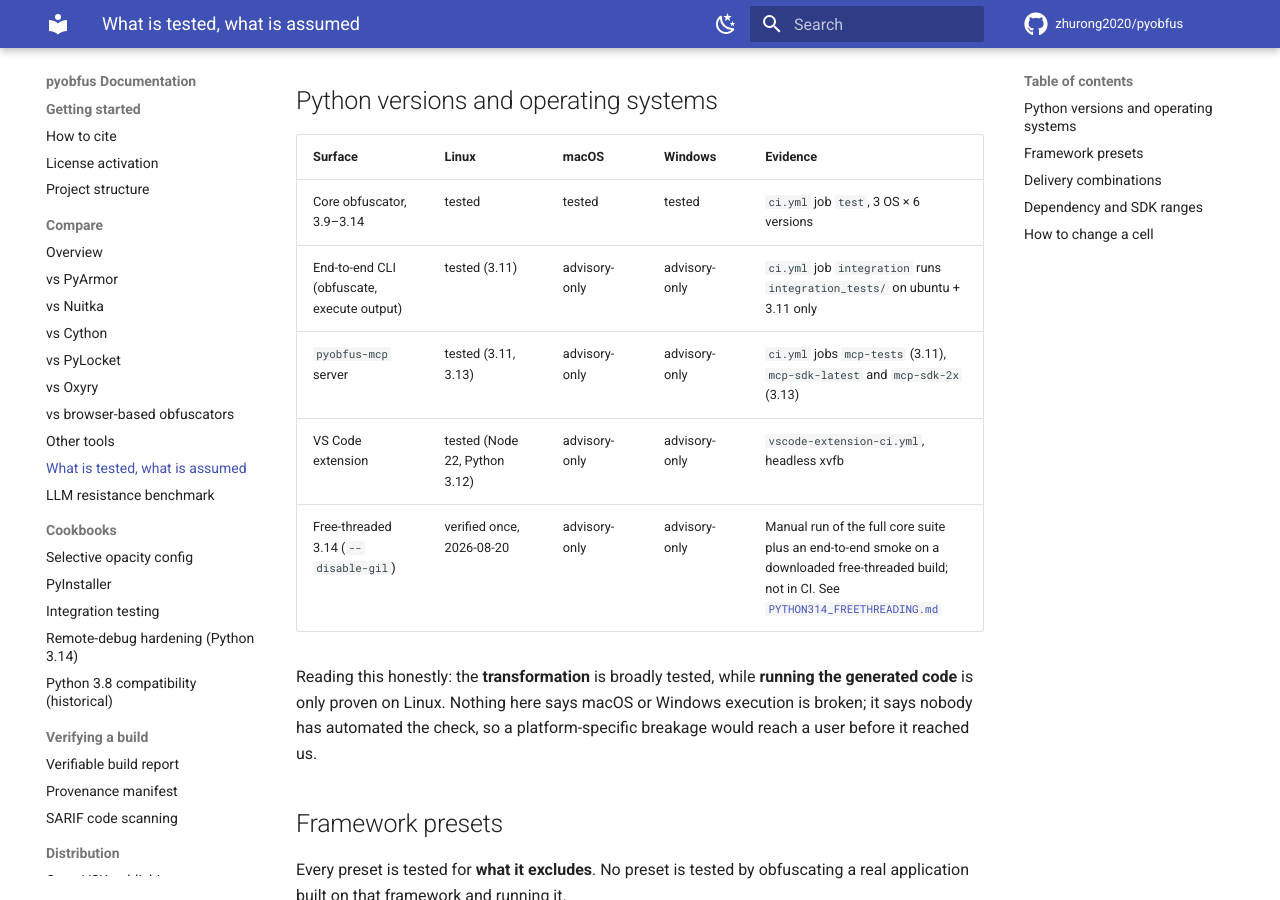
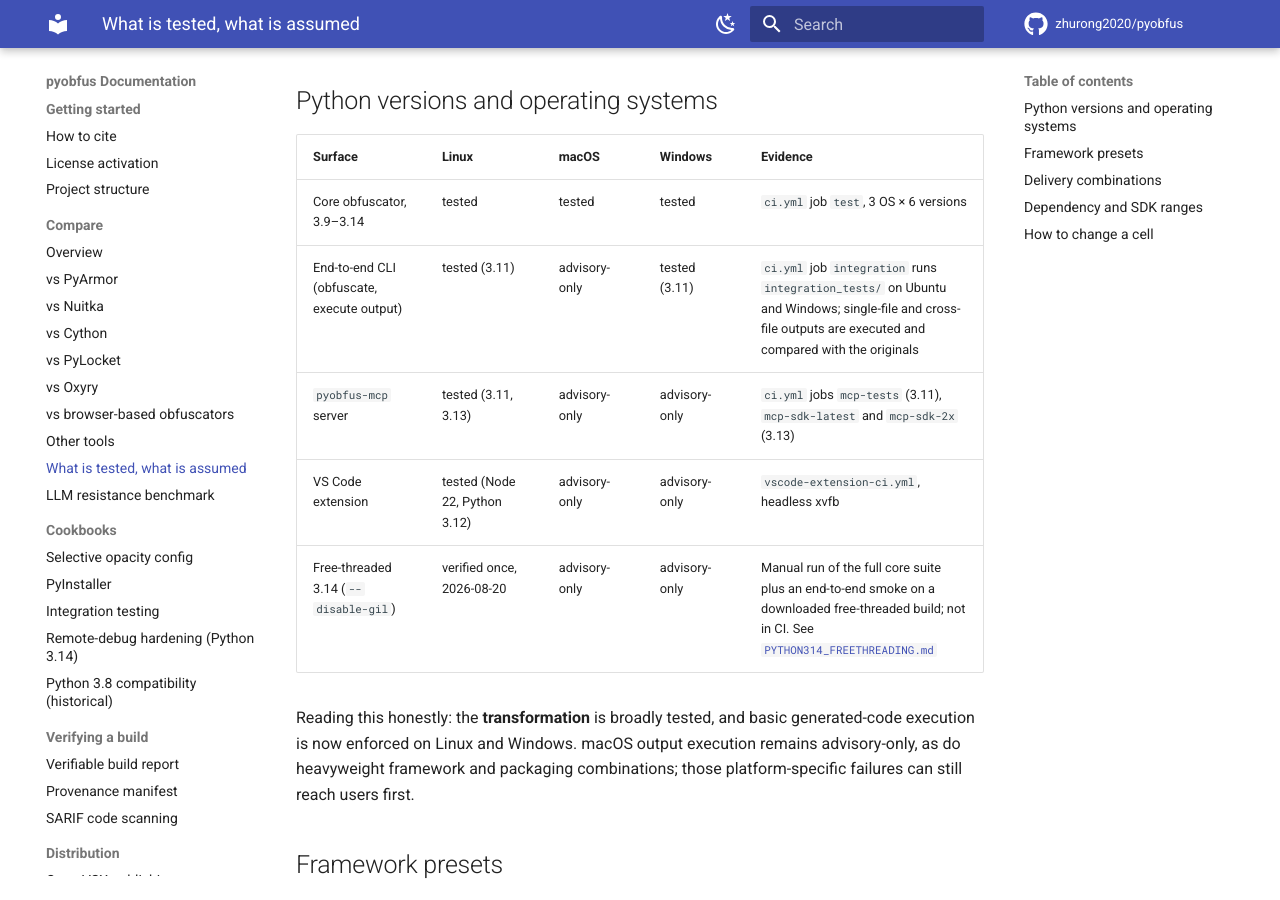
Before and after one commit to zhurong2020/pyobfus, an MkDocs documentation site: the page built from docs/SUPPORT_MATRIX.md, in a window 1280 px wide and 900 px high, scrolled down 532 px. Built offline with MkDocs 1.6.1 and Material for MkDocs 9.7.7, drawn with Linux system fonts in a browser that asks for light colours; comment, search, counter and statistics services are not loaded; some of the changed text lies outside the part shown.

Commit message:
ci(windows): execute generated outputs end to end

```diff
--- a/docs/SUPPORT_MATRIX.md
+++ b/docs/SUPPORT_MATRIX.md
@@ -20,15 +20,15 @@ confident anyone feels about it.
 | Surface | Linux | macOS | Windows | Evidence |
 |---|---|---|---|---|
 | Core obfuscator, 3.9–3.14 | tested | tested | tested | `ci.yml` job `test`, 3 OS × 6 versions |
-| End-to-end CLI (obfuscate, execute output) | tested (3.11) | advisory-only | advisory-only | `ci.yml` job `integration` runs `integration_tests/` on ubuntu + 3.11 only |
+| End-to-end CLI (obfuscate, execute output) | tested (3.11) | advisory-only | tested (3.11) | `ci.yml` job `integration` runs `integration_tests/` on Ubuntu and Windows; single-file and cross-file outputs are executed and compared with the originals |
 | `pyobfus-mcp` server | tested (3.11, 3.13) | advisory-only | advisory-only | `ci.yml` jobs `mcp-tests` (3.11), `mcp-sdk-latest` and `mcp-sdk-2x` (3.13) |
 | VS Code extension | tested (Node 22, Python 3.12) | advisory-only | advisory-only | `vscode-extension-ci.yml`, headless xvfb |
 | Free-threaded 3.14 (`--disable-gil`) | verified once, 2026-08-20 | advisory-only | advisory-only | Manual run of the full core suite plus an end-to-end smoke on a downloaded free-threaded build; not in CI. See [`PYTHON314_FREETHREADING.md`](PYTHON314_FREETHREADING.md) |
 
-Reading this honestly: the **transformation** is broadly tested, while
-**running the generated code** is only proven on Linux. Nothing here says
-macOS or Windows execution is broken; it says nobody has automated the check,
-so a platform-specific breakage would reach a user before it reached us.
+Reading this honestly: the **transformation** is broadly tested, and basic
+generated-code execution is now enforced on Linux and Windows. macOS output
+execution remains advisory-only, as do heavyweight framework and packaging
+combinations; those platform-specific failures can still reach users first.
 
 ## Framework presets
 
@@ -61,10 +61,10 @@ generated output; `--verify-syntax` compiles it, which is weaker than running.
 | Model serving | advisory-only | [`MODEL_SERVING_COOKBOOK.md`](MODEL_SERVING_COOKBOOK.md) |
 | Reverse stack-trace mapping workflow | tested | `tests/test_unmap_cli.py`, plus `examples/ai_debugging/` |
 
-**No `examples/` directory is executed in CI.** They were reproduced by hand
-when written and are correct as recipes, but nothing re-runs them, so a
-breaking change elsewhere would not fail a build. That is the single largest
-gap in this table and the obvious next thing to close.
+`examples/simple.py` and `examples/multifile/` are executed by the
+`integration` job on Ubuntu and Windows, and their generated output is compared
+with the original output. The remaining examples are still advisory-only and
+should move up only when a named CI check executes them.
 
 ## Dependency and SDK ranges
 
```
Also changed, not shown: other parts of docs/SUPPORT_MATRIX.md (+1 -1 lines), docs/TODO.md (+1 -1 lines), 2 other files.
